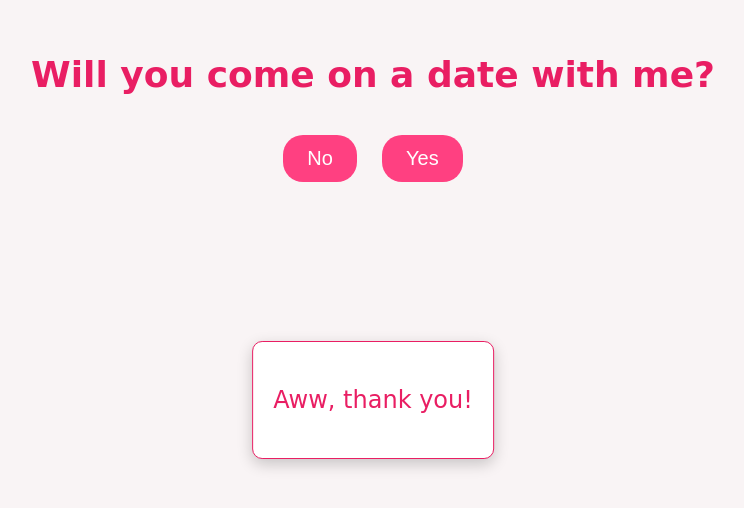
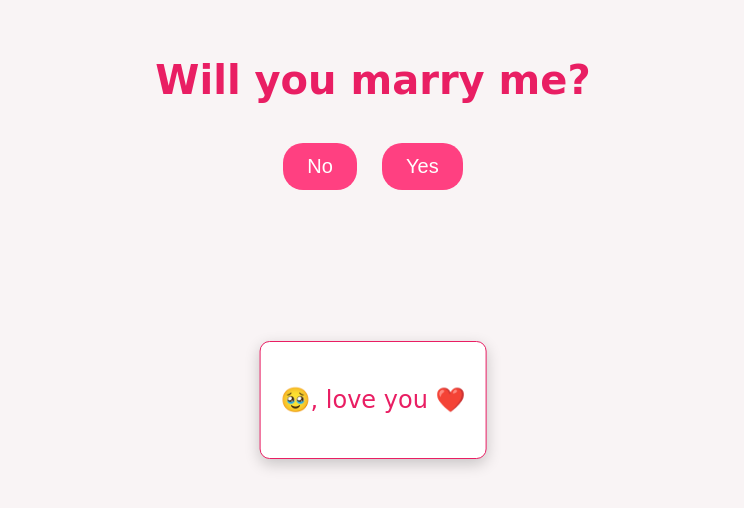
Before and after one commit to bgusmlana/lope, a plain HTML site: page index.html in a window 1280 px wide. Both pictures are taken after a click on the button "Yes". Shown: the whole page, without its empty margins (267-1011 px from the left). Drawn offline with Linux system fonts and the light colour scheme.

Commit message:
Update index.html

```diff
--- a/index.html
+++ b/index.html
@@ -51,7 +51,7 @@
       }
 
       h1 {
-        font-size: 36px;
+        font-size: 40px;
         margin-bottom: 30px;
         color: #e91e63; /* Romantic color for the heading */
       }
@@ -110,13 +110,13 @@
   </head>
   <body>
     <div class="container">
-      <h1>Will you come on a date with me?</h1>
+      <h1>Will you marry me?</h1>
       <div class="buttons">
         <button id="no-btn">No</button>
         <button id="yes-btn">Yes</button>
       </div>
       <div class="popup" id="popup">
-        <p>Aww, thank you!</p>
+        <p>🥹, love you ❤️</p>
       </div>
     </div>
     <script>
```
